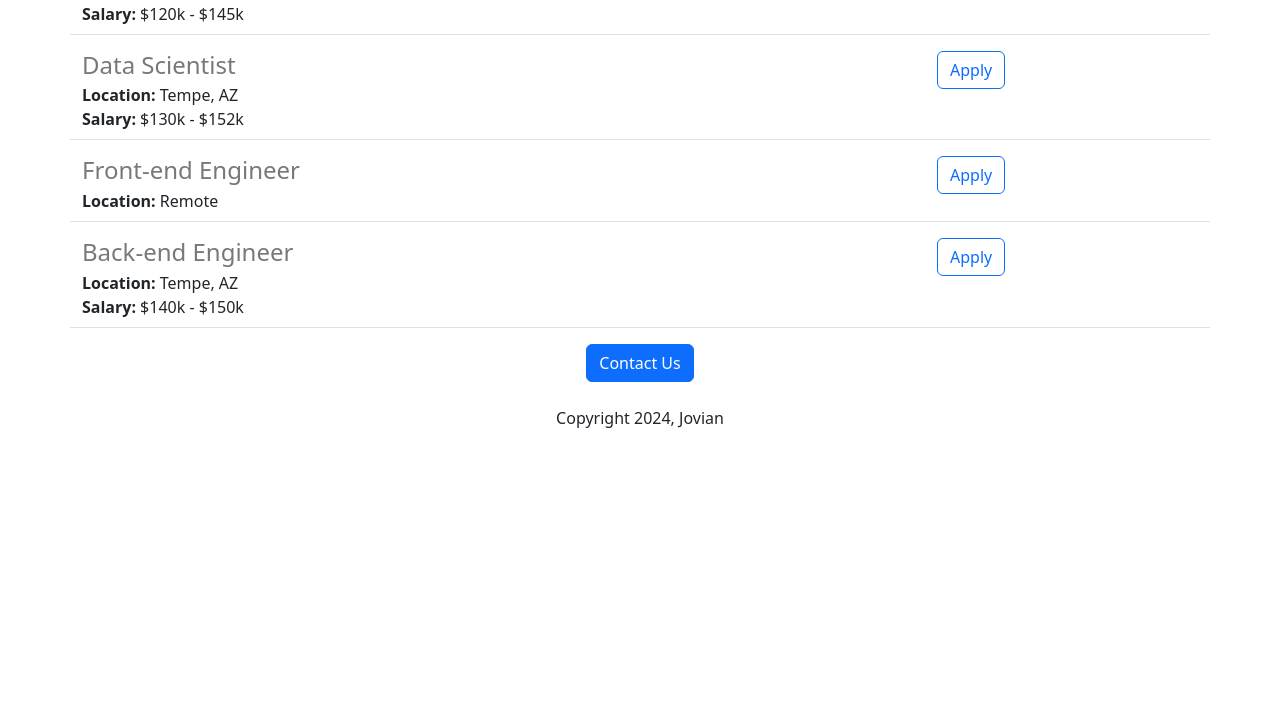
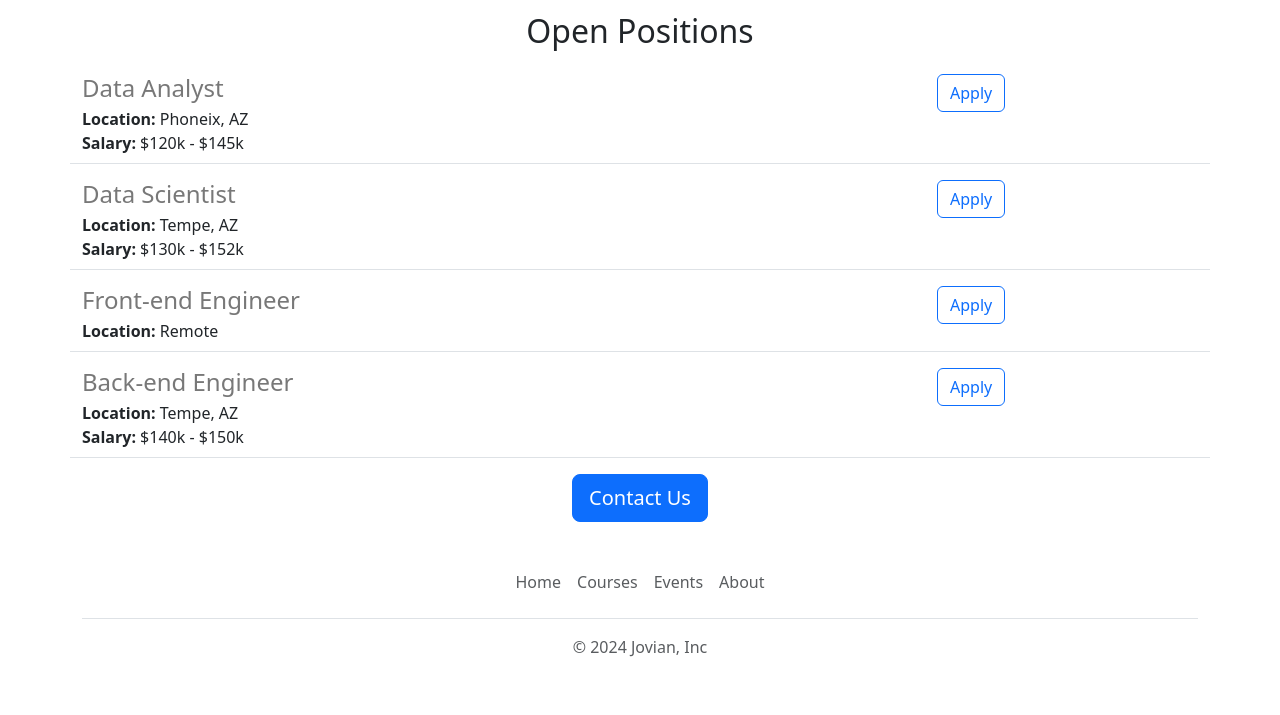
Before and after one commit to jeffreyHoelzel/jovian-careers-website, a Flask app: page / in a window 1280 px wide. Shown: the part 684-1399 px from the top of the page. Before the commit the page ends 1112 px from the top, so only its background shows below. Run offline with Flask 3, Linux system fonts and the light colour scheme.

Commit message:
updated aesthetic of website

```diff
--- /dev/null
+++ b/templates/footer.html
@@ -0,0 +1,11 @@
+<div class="container">
+  <footer class="py-3 my-4">
+    <ul class="nav justify-content-center border-bottom pb-3 mb-3">
+      <li class="nav-item"><a href="https://www.jovian.ai" target="_blank" class="nav-link px-2 text-body-secondary">Home</a></li>
+      <li class="nav-item"><a href="https://www.jovian.ai/learn" target="_blank" class="nav-link px-2 text-body-secondary">Courses</a></li>
+      <li class="nav-item"><a href="https://www.jovian.ai/events" target="_blank" class="nav-link px-2 text-body-secondary">Events</a></li>
+      <li class="nav-item"><a href="https://www.jovian.ai/about" target="_blank" class="nav-link px-2 text-body-secondary">About</a></li>
+    </ul>
+    <p class="text-center text-body-secondary">&copy; 2024 Jovian, Inc</p>
+  </footer>
+</div>
--- a/templates/home.html
+++ b/templates/home.html
@@ -13,13 +13,20 @@
     <title>{{company_name}} Careers</title>
   </head>
   <body>
+    {% include 'nav.html' %}
+    <img id="banner" class="img-fluid" src="https://9d7b5bab-94e5-4dff-97b7-dc463d3ed885-00-tfhlu6acetqg.picard.replit.dev/static/banner.jpg">
     <div class="container">
       <h1 class="text-center mt-2 mb-4">Jovian Careers</h1>
-      <img id="banner" class="img-fluid" src="https://9d7b5bab-94e5-4dff-97b7-dc463d3ed885-00-tfhlu6acetqg.picard.replit.dev/static/banner.jpg">
-      <h2 class="text-center mt-2 mb-4">About Jovian</h2>
+      <div class="row" style="margin-bottom: 16px;">
+        <div class="col-md-6">
       <p class="lead">
         Lorem ipsum dolor sit amet, consectetur adipiscing elit, sed do eiusmod tempor incididunt ut labore et dolore magna aliqua. Ut enim ad minim veniam, quis nostrud exercitation ullamco laboris nisi ut aliquip ex ea commodo consequat. Duis aute irure dolor in reprehenderit in voluptate velit esse cillum dolore eu fugiat nulla pariatur. Excepteur sint occaecat cupidatat non proident, sunt in culpa qui officia deserunt mollit anim id est laborum.
       </p>
+        </div>
+        <div class="d-none d-md-block col-6">
+          <img src="/static/people.jpg" style="height: 320px; border-radius: 4px;">
+        </div>
+      </div>
       <h2 class="text-center mt-2 mb-4">Open Positions</h2>
       <div>
         {% for job in jobs %}
@@ -27,9 +34,9 @@
         {% endfor %}
       </div>
       <div class="text-center">
-        <button class="btn btn-primary">Contact Us</button>
-        <p class="mt-4">Copyright 2024, Jovian</p>
+        <a href="mailto:hello@jovian.ai?subject=Contacting you regarding ..." type="button" class="btn btn-primary btn-lg">Contact Us</a>
       </div>
     </div>
+    {% include 'footer.html' %}
   </body>
 </html>
--- a/templates/jobitem.html
+++ b/templates/jobitem.html
@@ -11,6 +11,6 @@
     {% endif %}
   </div>
   <div class="col-3">
-    <button class="btn btn-outline-primary">Apply</button>
+    <a href="mailto:hello@jovian.ai?subject=Application for {job['title']}" type="button" class="btn btn-outline-primary">Apply</a>
   </div>
 </div>
--- /dev/null
+++ b/templates/nav.html
@@ -0,0 +1,8 @@
+<nav class="navbar bg-body-tertiary shadow-sm fixed-top bg-white">
+  <div class="container-fluid">
+    <a class="navbar-brand" href="#">
+      <img src="/static/bootstrap-logo.svg" alt="Logo" width="30" height="24" class="d-inline-block align-text-top">
+      Bootstrap
+    </a>
+  </div>
+</nav>
```
Also changed, not shown: static/bootstrap-logo.svg (added), 1 other file.
